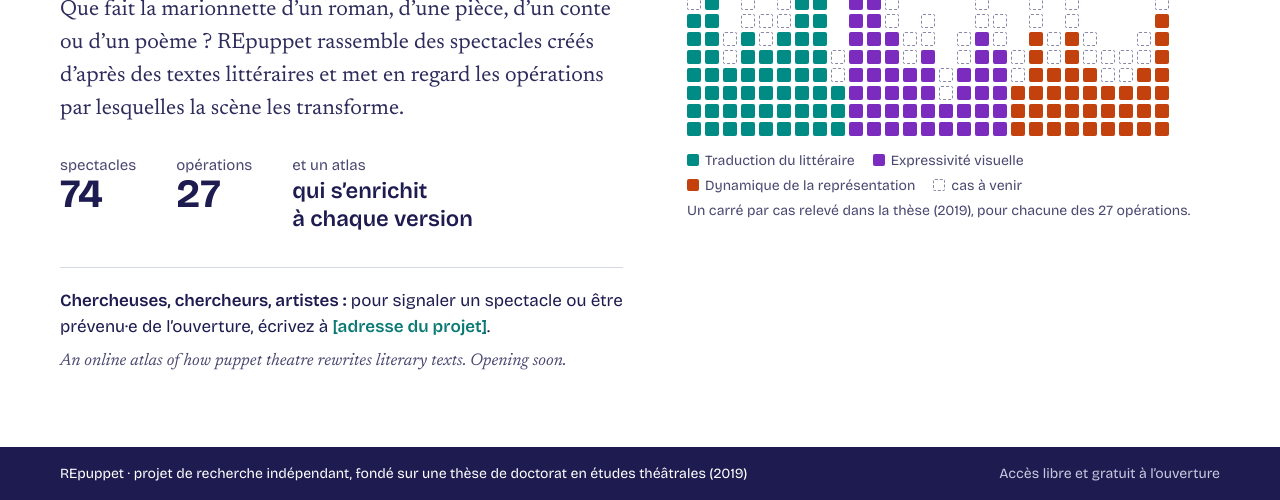
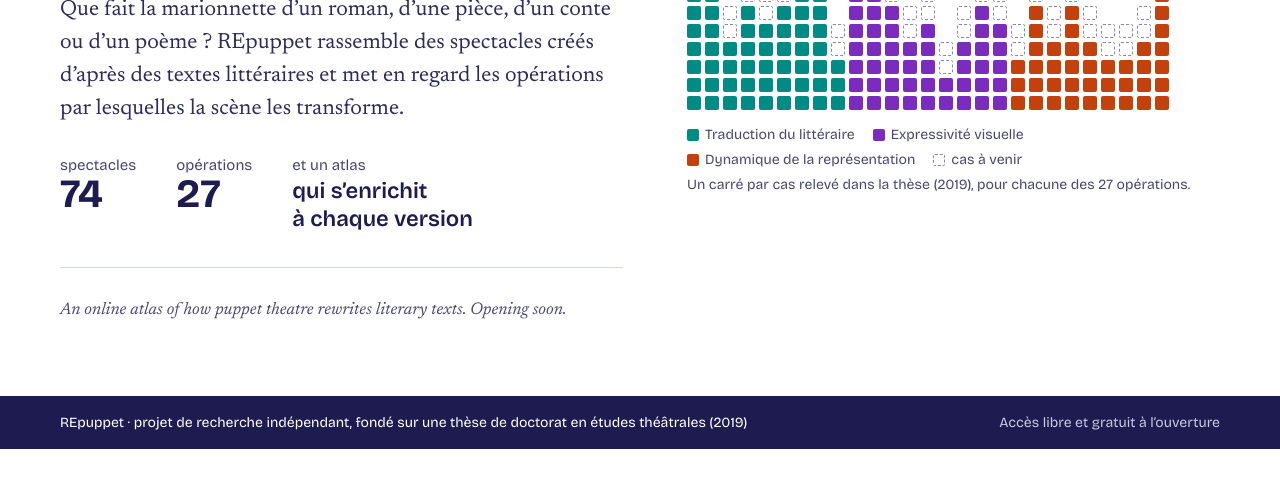
Before and after one commit to repuppet-atlas/repuppet-atlas.github.io, a plain HTML site: page index.html in a window 1280 px wide. Shown: the part 416-916 px from the top of the page. After the commit the page ends 865 px from the top, so only its background shows below. Drawn offline with Linux system fonts and the light colour scheme.

Commit message:
Update index.html
commented email address mention

```diff
--- a/index.html
+++ b/index.html
@@ -70,10 +70,12 @@ footer .gris{color:#C9C8E0}
         <div><dt>opérations</dt><dd>27</dd></div>
         <div><dt>et un atlas</dt><dd class="mots">qui s’enrichit<br>à chaque version</dd></div>
       </dl>
+
       <div class="contact">
-        <p><strong>Chercheuses, chercheurs, artistes&nbsp;:</strong> pour signaler un spectacle ou être prévenu·e de l’ouverture, écrivez à <span class="adresse">[adresse du projet]</span>.</p>
+         <!-- <p><strong>Chercheuses, chercheurs, artistes&nbsp;:</strong> pour signaler un spectacle ou être prévenu·e de l’ouverture, écrivez à <span class="adresse">[adresse du projet]</span>.</p> -->
         <p class="en" lang="en">An online atlas of how puppet theatre rewrites literary texts. Opening soon.</p>
       </div>
+
     </section>
     <figure>
       <div class="mosaique" role="img" aria-label="Les 27 opérations de la grille : un carré par cas relevé dans la thèse, et des carrés vides pour les cas à venir.">
```
